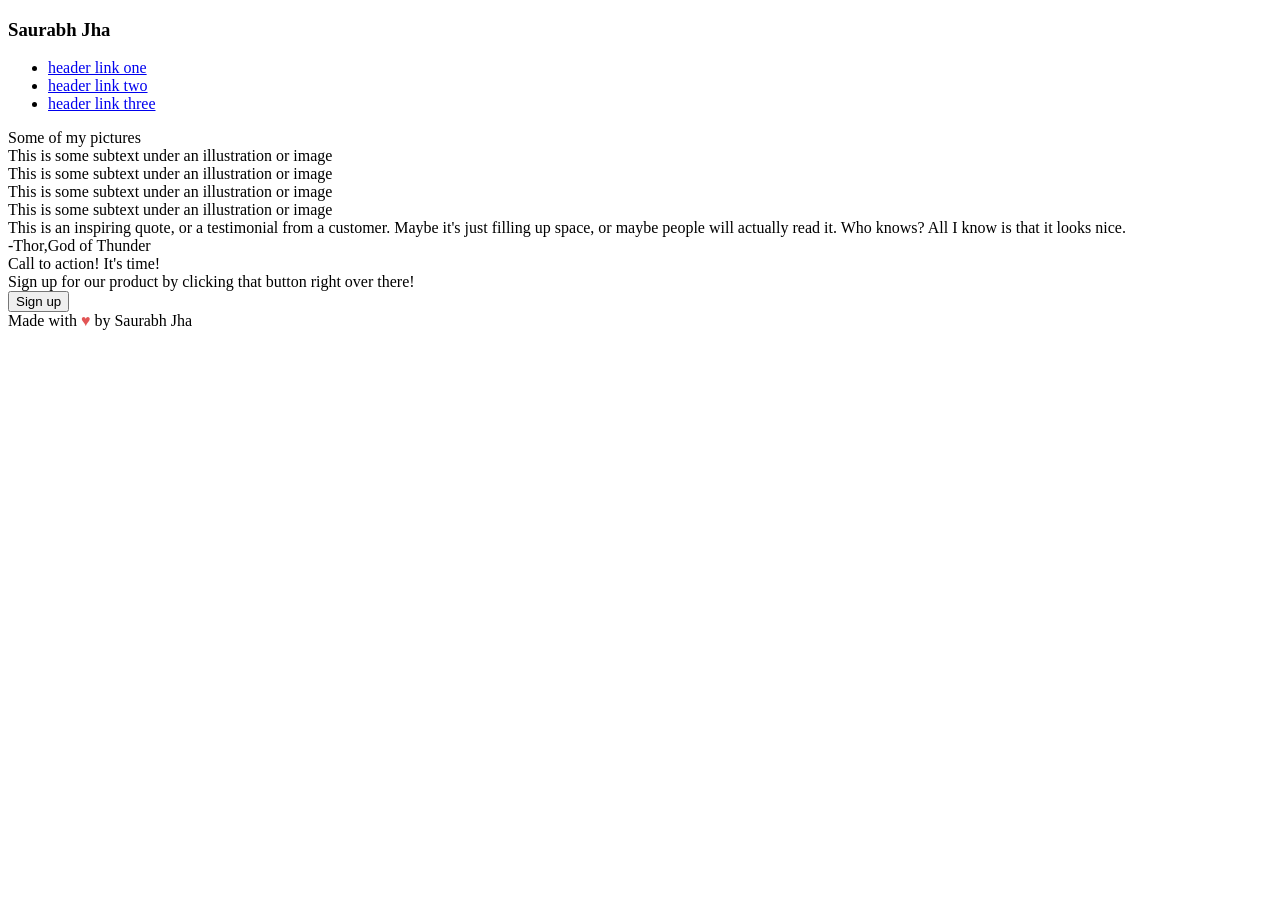
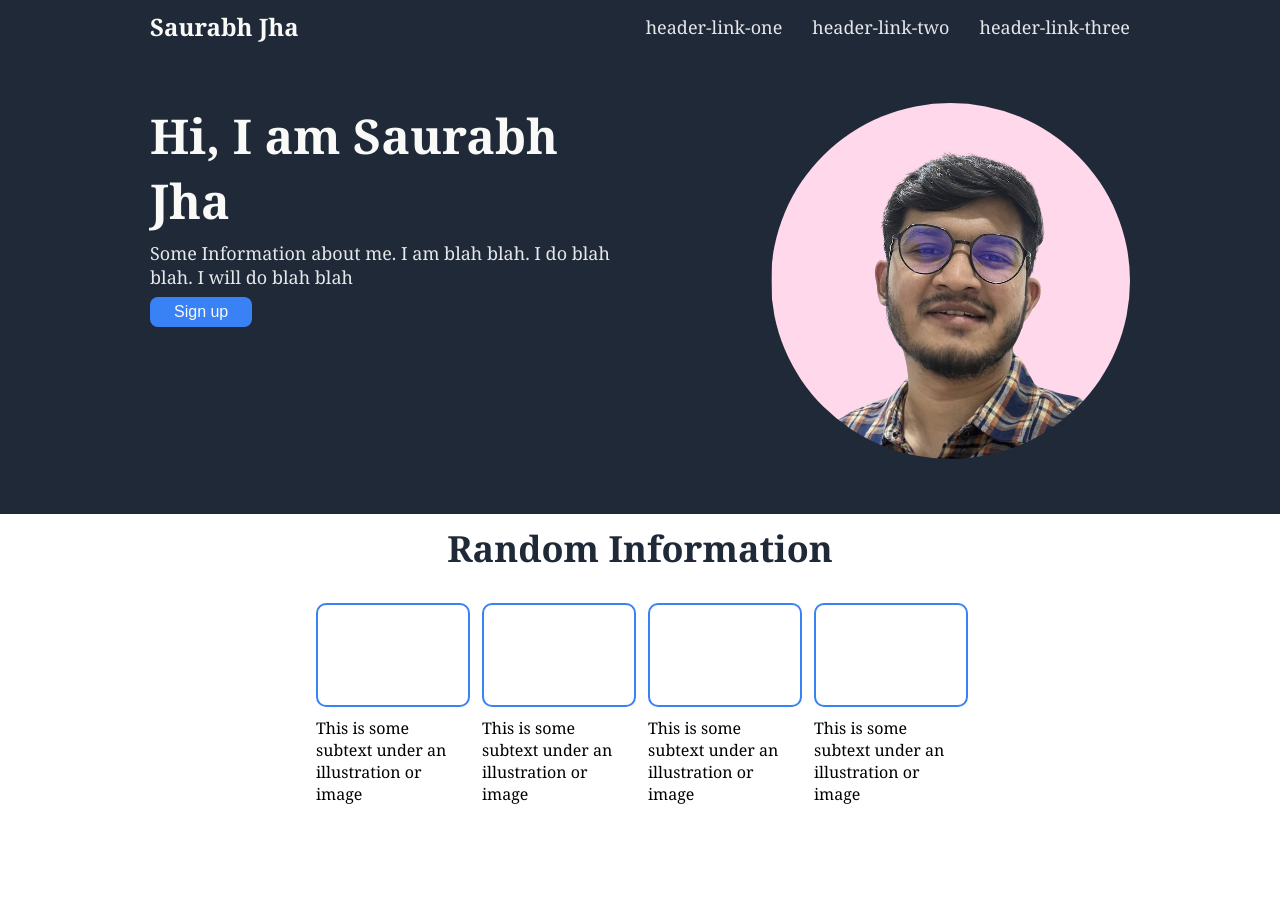
Before and after one commit to jhasaurabh12/LandingPage, a plain HTML site: page index.html in a window 1280 px wide. Shown: the top 906 px of the page. Before the commit the page ends 800 px from the top, so only its background shows below. Drawn offline with Linux system fonts and the light colour scheme.

Commit message:
finished the changes

```diff
--- a/index.html
+++ b/index.html
@@ -1,23 +1,44 @@
 <!DOCTYPE html>
 <html lang="en">
+
 <head>
     <meta charset="UTF-8">
     <meta name="viewport" content="width=device-width, initial-scale=1.0">
     <title>Saurabh Jha</title>
     <link rel="stylesheet" href="./style.css">
 </head>
+
 <body>
     <div class="header">
-        <h3>Saurabh Jha</h3>
+        <div class="bounded">
+            <div class="logo">Saurabh Jha
+
+            </div>
             <ul>
-            <li><a href="#">header link one</a></li>
-            <li><a href="#">header link two</a></li>
-            <li><a href="#">header link three</a></li>
+                <li><a href="#">header-link-one</a></li>
+                <li><a href="#">header-link-two</a></li>
+                <li><a href="#">header-link-three</a></li>
             </ul>
         </div>
-    <div class="intro"></div>
+    </div>
+
+    <div class="intro">
+        <div class="bounded">
+            <div class="intro-desc">
+                <div class="text">Hi, I am Saurabh Jha</div>
+                <div class="subtext">Some Information about me. I am blah blah. I do blah blah. I will do blah blah
+                </div>
+                <button>Sign up</button>
+            </div>
+            <div class="intro-img">
+                <img src="./Img/dp.png" alt="Saurabh's Profile Picture">
+            </div>
+        </div>
+    </div>
     <div class="info">
-        <div>Some of my pictures</div>
+        <div class="bounded">
+            <div id="info-heading">Random Information</div>
+            <div class="cards">
             <div class="card">
                 <div class="illustration"></div>
                 <div>This is some subtext under an illustration or image</div>
@@ -35,9 +56,14 @@
                 <div>This is some subtext under an illustration or image</div>
             </div>
         </div>
+        </div>
+    </div>
     <div class="quote">
-        <div class="quote-desc">This is an inspiring quote, or a testimonial from a customer. Maybe it's just filling up space, or maybe people will actually read it. Who knows? All I know is that it looks nice.</div>
+        <div class="bounded">
+        <div class="quote-desc">This is an inspiring quote, or a testimonial from a customer. Maybe it's just filling up
+            space, or maybe people will actually read it. Who knows? All I know is that it looks nice.</div>
         <div class="saidby">-Thor,God of Thunder</div>
+    </div>
     </div>
     <div class="action">
         <div class="banner">
@@ -51,7 +77,8 @@
         </div>
     </div>
     <div class="footer">
-        Made with <span style="color: #e25555;">&hearts;</span> by Saurabh Jha
+        Made with &hearts; by Saurabh Jha
     </div>
 </body>
+
 </html>
--- a/style.css
+++ b/style.css
@@ -0,0 +1,171 @@
+body{
+    font-family: Cambria, Cochin, Georgia, Times, 'Times New Roman', serif;
+    margin:0;
+    display:flex;
+    flex-direction: column;
+    height: 100vh;
+    box-sizing:border-box;
+}
+.intro,.info, .quote,.action{
+    flex:1;
+}
+.bounded{
+    padding:0 150px;
+    /* border: 2px solid red; */
+}
+.header,.footer,.intro{
+    background-color:#1F2937 ;
+}
+ul{
+    list-style: none;
+    margin: 0px;
+    padding: 0px;
+}
+.header .bounded{
+    display: flex;
+    /* padding: 16px; */
+    justify-content: space-between;
+
+}
+.header ul{
+    display: flex;
+    gap: 30px;
+    align-items: center;
+    margin-left: 20px;
+}
+.header a{
+    text-decoration: none;
+    color:#E5E7EB;
+    font-size: 18px;
+}
+.header{
+    padding: 10px 0;;
+}
+.logo{
+    font-size: 24px;
+    font-weight: 900;
+    color:#F9FAF8;
+}
+
+.intro .bounded{
+    display: flex;
+    justify-content: space-between;
+    padding: 50px 150px;
+}
+.text{
+    font-size: 48px;
+    font-weight:bolder;
+    color: #F9FAF8;
+    margin-bottom: 8px;
+}
+.subtext{
+    font-size: 18px;
+    /* font-weight:bolder; */
+    color: #E5E7EB;
+    margin-bottom: 8px;
+}
+.intro-desc{
+    width: 500px;
+    /* flex-shrink: 0; */
+}
+img{
+    border-radius: 50%;
+}
+button{
+    background-color: #3882F6;
+    border:0px;
+    border-radius: 8px;
+    color:#F9FAF8;
+    padding: 6px 24px;
+    font-size: 16px;
+}
+.footer{
+    display:flex;
+    align-items: center;
+    justify-content: center;
+    padding: 15px 0;;
+    color: #E5E7EB;
+}
+
+.info .bounded{
+    display:flex;
+    flex-direction: column;
+    padding: 10px 150px;
+    align-items: center;
+}
+#info-heading{
+    color:#1F2937;
+    font-size:36px;
+    font-weight: bolder;
+    margin-bottom: 30px;
+    flex-shrink: 0;
+    flex-basis: auto;
+}
+.cards{
+    display:flex;
+    flex-direction: row;
+    gap:16px;
+}
+.illustration{
+    height:100px;
+    width: 150px;
+    background-color: white;
+    border: 2px solid #3882F6;
+    border-radius: 10px;
+    margin-bottom: 10px;
+}
+.card{
+    height:300px;
+    width: 150px;
+}
+.quote{
+    background-color:#E5E7EB;
+}
+.quote .bounded{
+    display: flex;
+    flex-direction: column;
+    align-items: center;
+    padding: 50px 150px;
+}
+.quote-desc, .saidby{
+    width: 50vw;
+}
+.quote-desc{
+    font-style: italic;
+    font-weight: lighter;
+    color:rgb(118, 108, 108);
+    font-size: 36px;
+}
+.saidby{
+    display: flex;
+    justify-content: flex-end;
+    font-weight: bold;
+    font-size: 20px;
+}
+.banner{
+    margin: 50px 0;
+    padding: 20px 20px;
+    width: 50vw;
+    background-color: #3882F6;
+    border: 2px solid #3882F6;
+    border-radius: 10px;
+    display:flex;
+    justify-content: space-between;
+    color: #E5E7EB;
+}
+.banner button{
+    flex-shrink: 0;
+    border: 1px solid #E5E7EB;
+}
+.action{
+    display: flex;
+    justify-content: center;
+}
+.main{
+    font-weight: bold;
+    font-size: 20px;
+}
+.belowMain{
+    font-weight: 100;
+    font-size: 15px;
+}
```
Also changed, not shown: Img/dp.png (added). Lines whose indentation alone changed are shown as unchanged.
